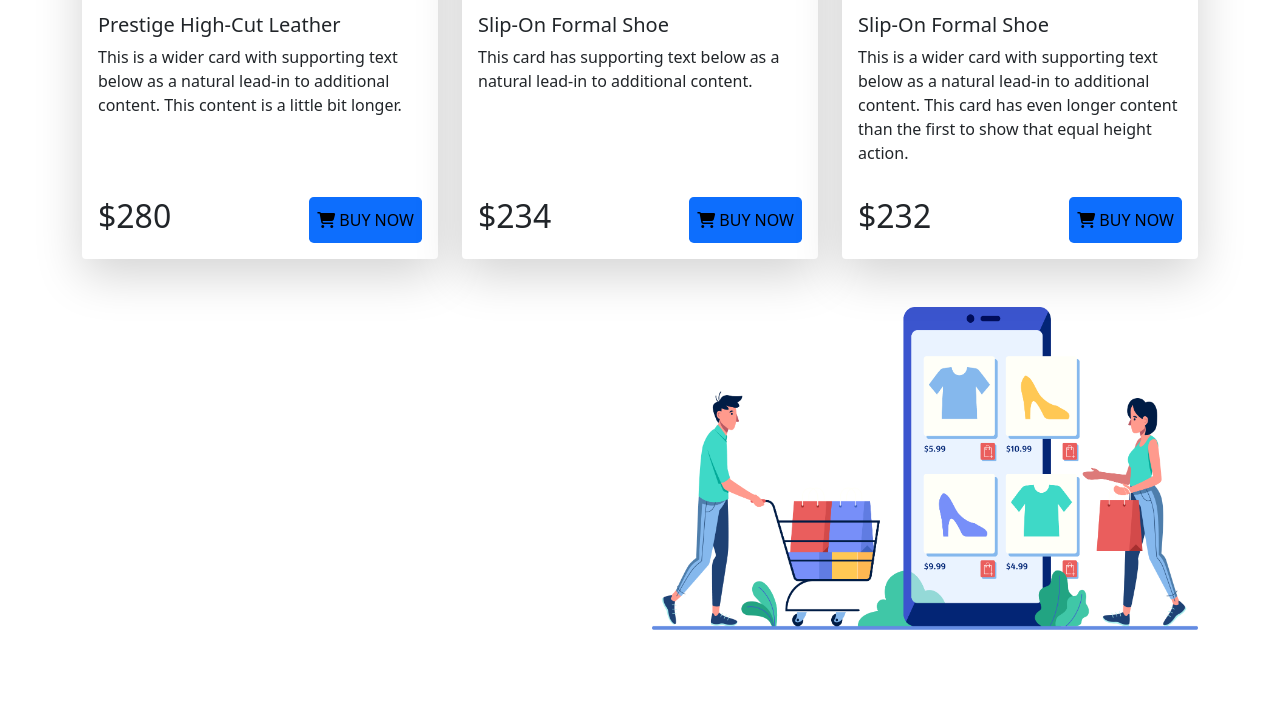
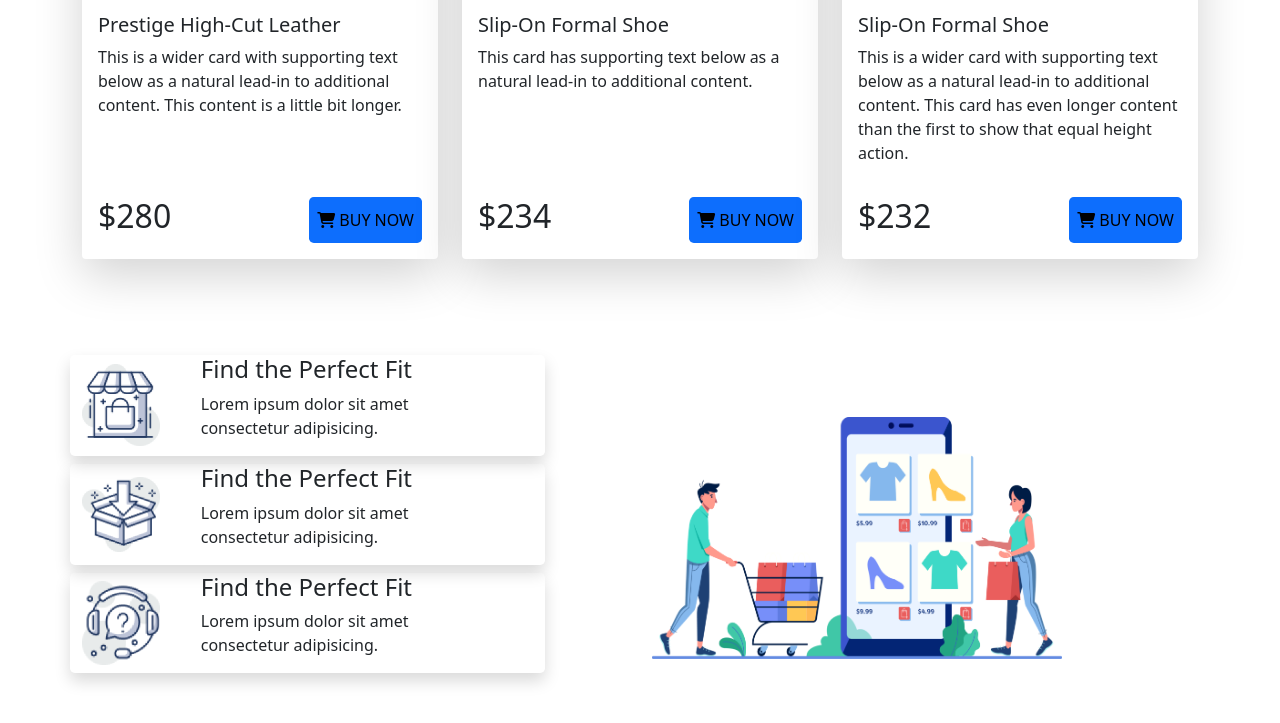
Before and after one commit to drshaila2021/nike-react-boostrap, a plain HTML site: page index.html in a window 1280 px wide. Shown: the part 1731-2454 px from the top of the page. Before the commit the page ends 2409 px from the top, so only its background shows below. Drawn offline with nearby package versions, Linux system fonts and the light colour scheme.

Commit message:
last commit 22

```diff
--- a/index.html
+++ b/index.html
@@ -229,11 +229,60 @@
         </div>
       </section>
       <!-- shopping cart section -->
-      <section class="container my-5">
-        <div class="row">
-          <div class="col-lg-6"></div>
-          <div class="col-lg-6">
-            <img class="img-fluid" src="images/icons/XMLID 1.png" alt="" />
+      <section class="container my-5 py-5">
+        <div class="row d-flex justify-content-between align-items-center">
+          <div class="col-lg-5">
+            <div
+              class="row d-flex align-items-center border-0 shadow rounded-3"
+            >
+              <div class="col-12 col-lg-3">
+                <img
+                  width="78"
+                  hight="82"
+                  src="images/icons/image 12.png"
+                  alt=""
+                />
+              </div>
+              <div class="col-12 col-lg-6">
+                <h4>Find the Perfect Fit</h4>
+                <p>Lorem ipsum dolor sit amet consectetur adipisicing.</p>
+              </div>
+            </div>
+            <div
+              class="row d-flex align-items-center border-0 shadow rounded-3 my-2"
+            >
+              <div class="col-12 col-lg-3">
+                <img
+                  width="78"
+                  hight="82"
+                  src="images/icons/image 13.png"
+                  alt=""
+                />
+              </div>
+              <div class="col-12 col-lg-6">
+                <h4>Find the Perfect Fit</h4>
+                <p>Lorem ipsum dolor sit amet consectetur adipisicing.</p>
+              </div>
+            </div>
+            <div
+              class="row d-flex align-items-center border-0 shadow rounded-3"
+            >
+              <div class="col-12 col-lg-3">
+                <img
+                  width="78"
+                  hight="82"
+                  src="images/icons/image 14.png"
+                  alt=""
+                />
+              </div>
+              <div class="col-12 col-lg-6">
+                <h4>Find the Perfect Fit</h4>
+                <p>Lorem ipsum dolor sit amet consectetur adipisicing.</p>
+              </div>
+            </div>
+          </div>
+          <div class="col-lg-6 col-12 mt-sm-5">
+            <img class="img-fluid w-75" src="images/icons/XMLID 1.png" alt="" />
           </div>
         </div>
       </section>
```
